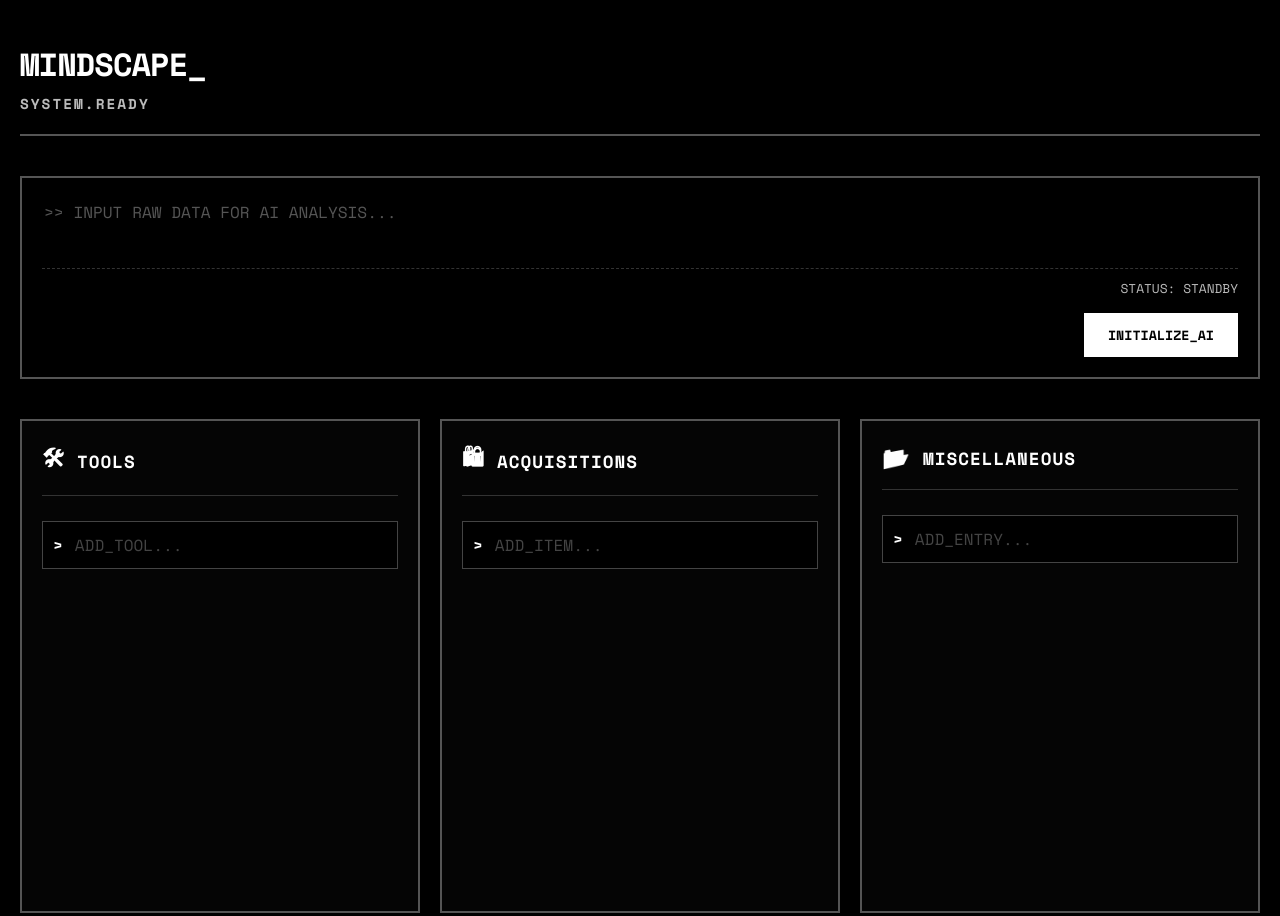
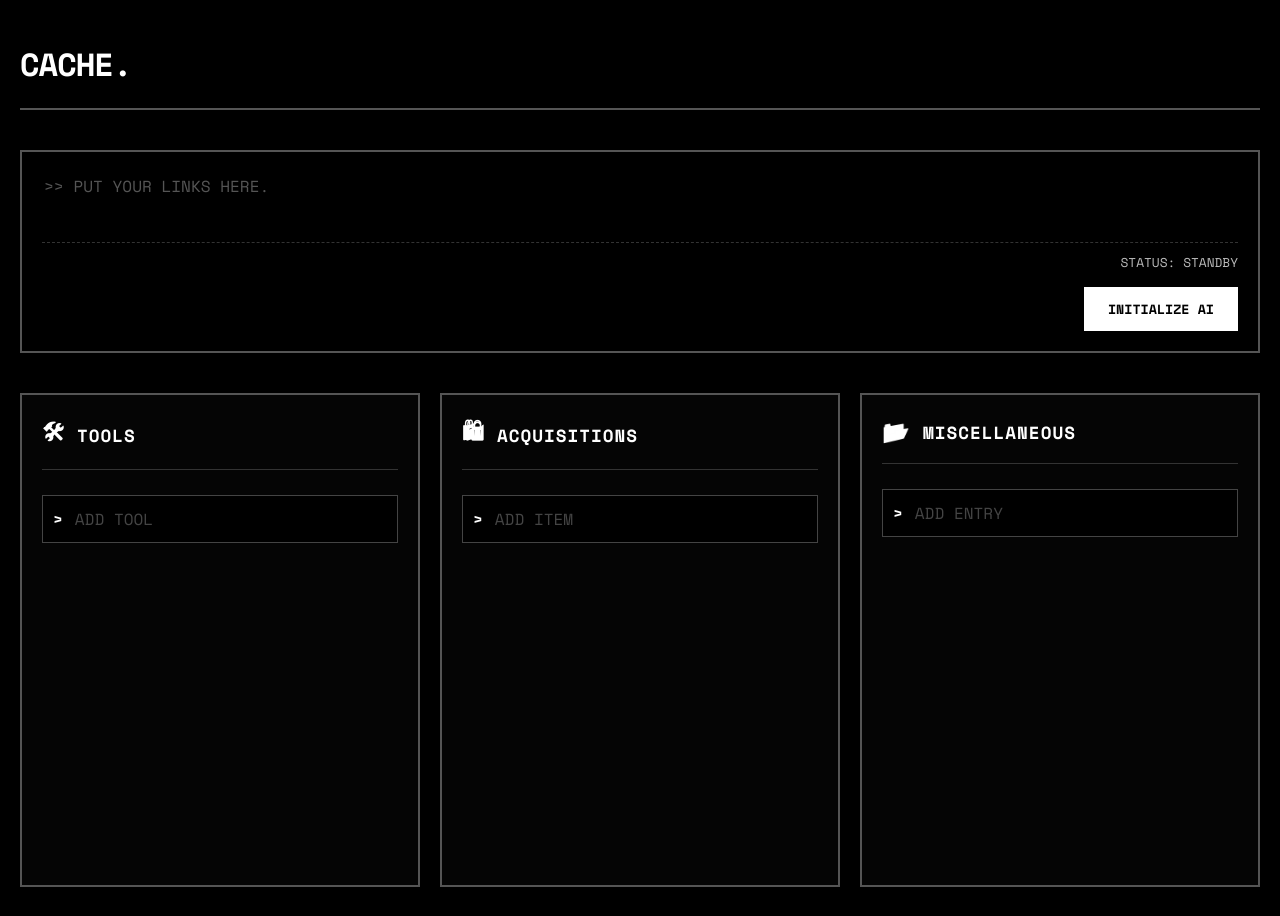
Before and after one commit to KenulaR/mindscape-web-app, a website: page index.html in a window 1280 px wide. Drawn offline with nearby package versions, Linux system fonts and the light colour scheme.

Commit message:
Add files via upload

```diff
--- a/index.html
+++ b/index.html
@@ -13,17 +13,16 @@
     <div class="container">
         <header>
             <div class="logo">
-                <h1>MINDSCAPE<span class="blink">_</span></h1>
-                <p>SYSTEM.READY</p>
+                <h1>Cache.</h1>
             </div>
         </header>
 
         <div class="input-section">
             <div class="input-wrapper">
-                <textarea id="user-input" placeholder=">> INPUT RAW DATA FOR AI ANALYSIS..."></textarea>
+                <textarea id="user-input" placeholder=">> PUT YOUR LINKS HERE."></textarea>
                 <div class="status-bar" id="status-bar">STATUS: STANDBY</div>
             </div>
-            <button id="save-btn" class="primary-btn">INITIALIZE_AI</button>
+            <button id="save-btn" class="primary-btn">INITIALIZE AI</button>
         </div>
 
         <div id="content-grid" class="grid">
@@ -33,7 +32,7 @@
 
                 <div class="manual-input-group">
                     <span class="prompt">></span>
-                    <input type="text" id="input-tools" placeholder="ADD_TOOL...">
+                    <input type="text" id="input-tools" placeholder="ADD TOOL">
                 </div>
 
                 <ul id="list-tools" class="card-list"></ul>
@@ -44,7 +43,7 @@
 
                 <div class="manual-input-group">
                     <span class="prompt">></span>
-                    <input type="text" id="input-shop" placeholder="ADD_ITEM...">
+                    <input type="text" id="input-shop" placeholder="ADD ITEM">
                 </div>
 
                 <ul id="list-shop" class="card-list"></ul>
@@ -55,7 +54,7 @@
 
                 <div class="manual-input-group">
                     <span class="prompt">></span>
-                    <input type="text" id="input-other" placeholder="ADD_ENTRY...">
+                    <input type="text" id="input-other" placeholder="ADD ENTRY">
                 </div>
 
                 <ul id="list-other" class="card-list"></ul>
```
